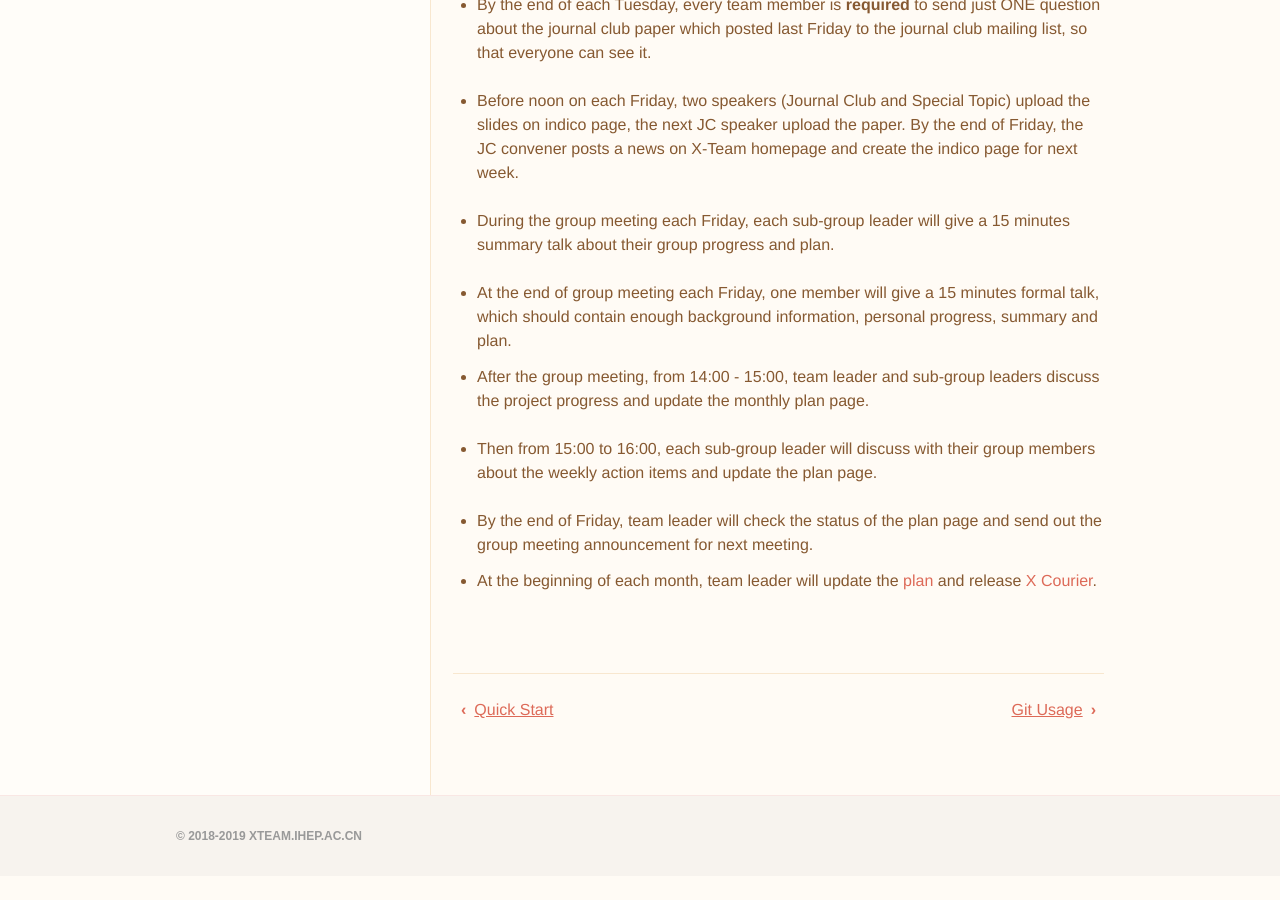
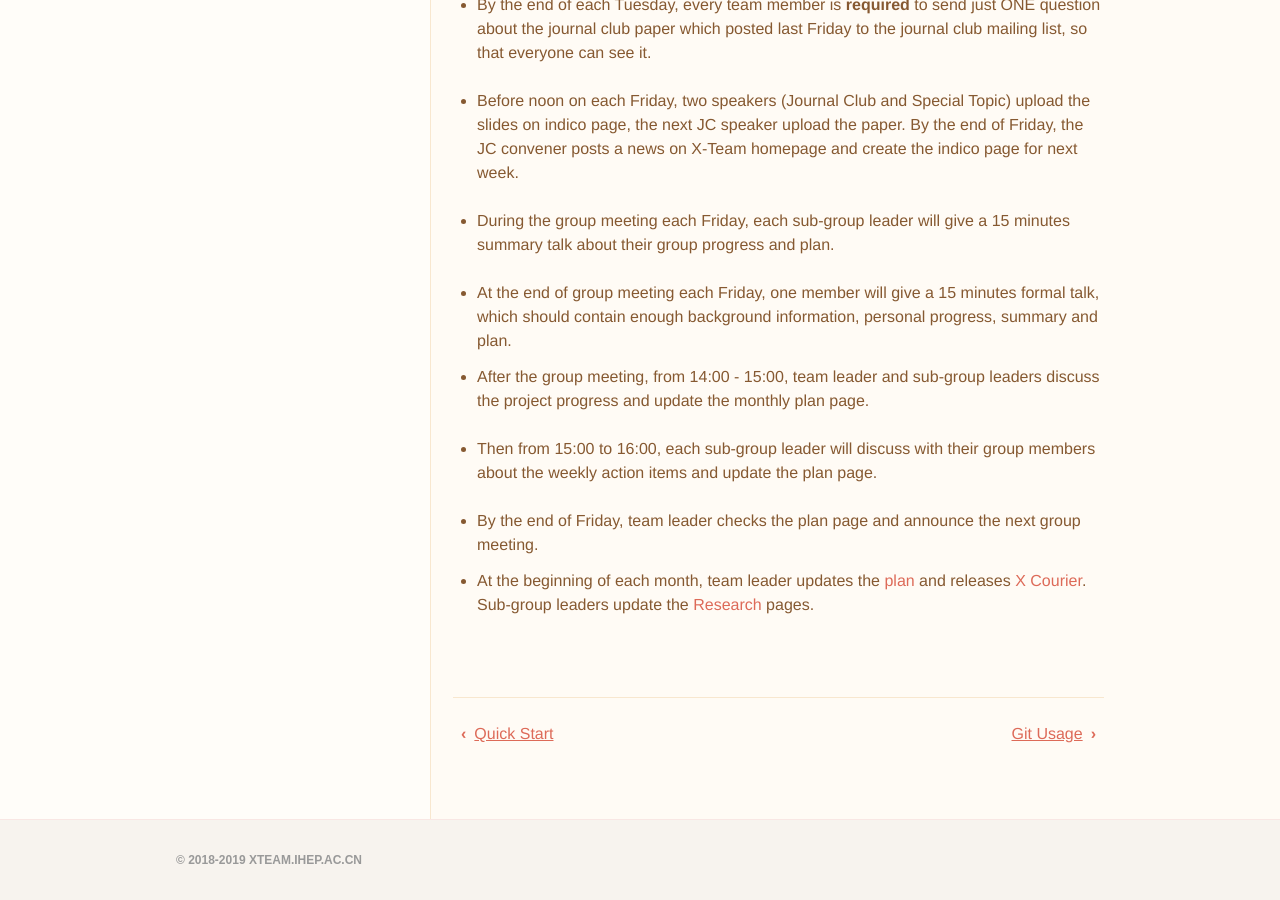
Before and after one commit to dt-np/xteam, a Jekyll site: the page built from _docs/rule.md, in a window 1280 px wide and 900 px high, scrolled down 1027 px. Built offline with Jekyll 4.4.1, drawn with Linux system fonts in a browser that asks for light colours; before the commit the page ends 1903 px from its top, so only the background shows below that; some of the changed text lies outside the part shown.

```diff
--- a/_data/docs.yml
+++ b/_data/docs.yml
@@ -11,6 +11,9 @@
 
 - title: Activities
   pages:
-    - conf
     - journalclub
     - puertorico
+
+- title: Conferences
+  pages:
+    - conf2019
--- a/_docs/rule.md
+++ b/_docs/rule.md
@@ -13,7 +13,7 @@ Develop advanced particle detectors and search for New Physics.
  - Sub-group project meeting every Friday 14:00 - 15:00.
  - Weekly action items discussion every Friday 15:00 - 16:00.
 
- - Monthly [plan](/plan.gan) and [X Courier](/news/xc.html) update at the beginning of every month.
+ - Monthly [plan](/plan.gan), [X Courier](/news/xc.html) and [Research](/research/) pages update at the beginning of every month.
  - [Puerto Rico](/docs/puertorico) will be played on Thursday 11:30-14:00 of the last week each month. As encouragment, the team with the lowest score will be the next orgnizer.
 
  - Quarterly review will be done every three months.
@@ -37,6 +37,6 @@ Develop advanced particle detectors and search for New Physics.
 - After the group meeting, from 14:00 - 15:00, team leader and sub-group leaders discuss the project progress and update the monthly plan page.
 - Then from 15:00 to 16:00, each sub-group leader will discuss with their group members about the weekly action items and update the plan page.
 
-- By the end of Friday, team leader will check the status of the plan page and send out the group meeting announcement for next meeting.
+- By the end of Friday, team leader checks the plan page and announce the next group meeting.
 
-- At the beginning of each month, team leader will update the [plan](/plan.gan) and release [X Courier](/news/xc.html).
+- At the beginning of each month, team leader updates the [plan](/plan.gan) and releases [X Courier](/news/xc.html). Sub-group leaders update the [Research](/research/) pages.
```
Also changed, not shown: _docs/conf2019.md (renamed from _docs/conf.md, +1 -3 lines).
